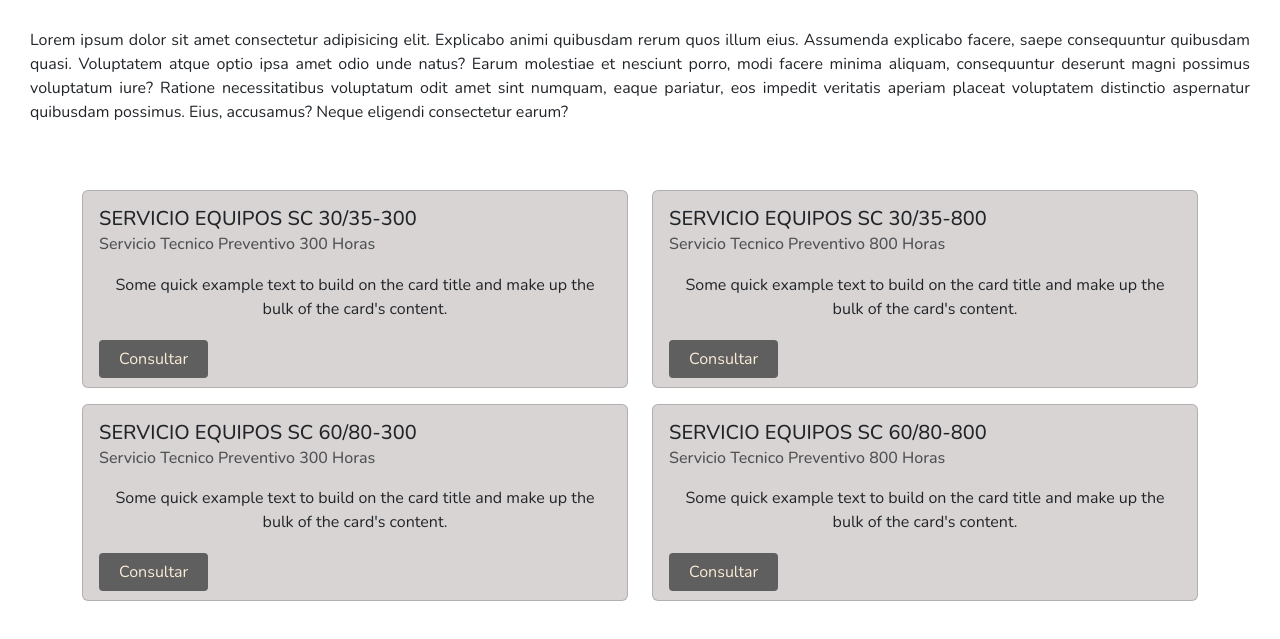
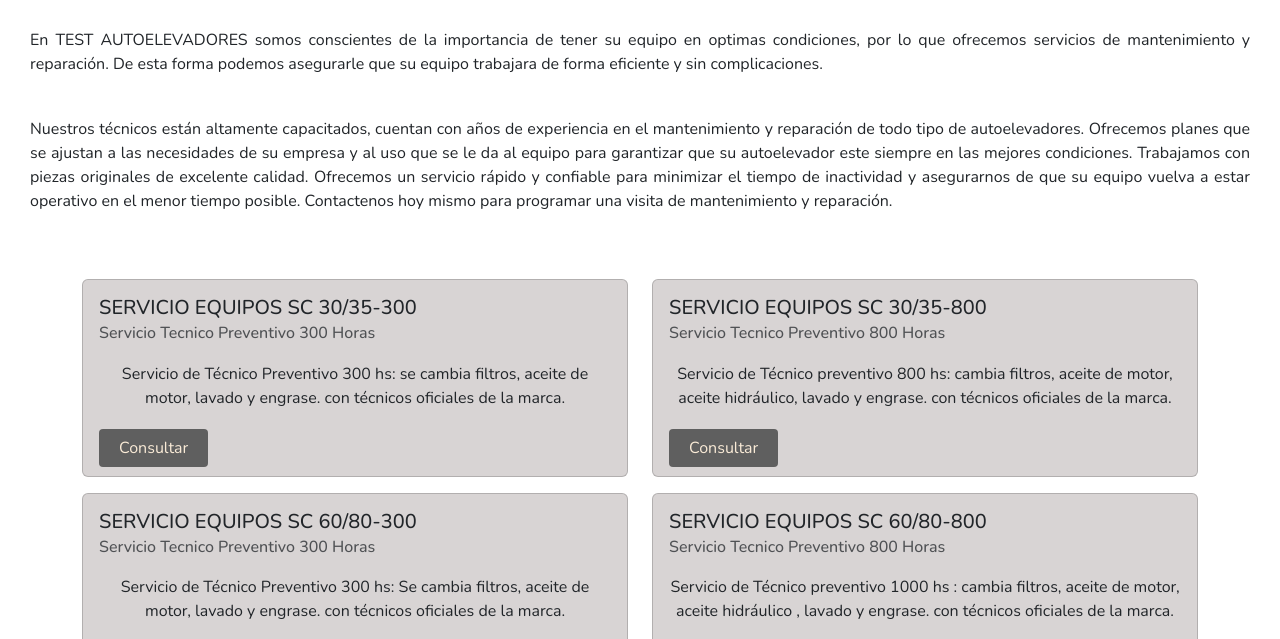
Before and after one commit to ggarcia06/PF-Garcia, a website: page pages/mantenimiento.html in a window 1280 px wide. Shown: the part 580-1219 px from the top of the page. Drawn offline with nearby package versions, Linux system fonts and the light colour scheme.

Commit message:
se reemplazo el texto lorem por el texto real

```diff
--- a/pages/mantenimiento.html
+++ b/pages/mantenimiento.html
@@ -15,8 +15,7 @@
     <meta property="og:title" content="Test Autoelevadores | Inicio">
     <meta property="og:description"
         content="Venta y alquiler de autoelevadores y maquinaria con capacidad de hasta  25 toneladas, brindamos asesoramiento y contamos con personal altamente calificado para el mantenimiento de los equipos">
-  <meta property="og:image"
-    content="../multimedia/met.png">
+    <meta property="og:image" content="../multimedia/met.png">
 
     <!-- Twitter -->
     <meta property="twitter:card" content="summary_large_image">
@@ -79,15 +78,16 @@
         <img src="../multimedia/extendida.jpg" alt="Autoelevador exhibido en bodega" class="flyer">
         <div class="mant-info">
             <h1>Mantenimiento de autoelevadores</h1>
-            <p>Lorem ipsum dolor sit amet consectetur adipisicing elit. Explicabo animi quibusdam rerum
-                quos
-                illum eius. Assumenda explicabo facere, saepe consequuntur quibusdam quasi. Voluptatem atque optio ipsa
-                amet
-                odio unde natus? Earum molestiae et nesciunt porro, modi facere minima aliquam, consequuntur deserunt
-                magni
-                possimus voluptatum iure? Ratione necessitatibus voluptatum odit amet sint numquam, eaque pariatur, eos
-                impedit veritatis aperiam placeat voluptatem distinctio aspernatur quibusdam possimus. Eius, accusamus?
-                Neque eligendi consectetur earum?</p>
+            <p>En TEST AUTOELEVADORES somos conscientes de la importancia de tener su equipo en optimas condiciones, por
+                lo que ofrecemos servicios de mantenimiento y reparación. De esta forma podemos asegurarle que su equipo
+                trabajara de forma eficiente y sin complicaciones.</p>
+            <p>Nuestros técnicos están altamente capacitados, cuentan con años de experiencia en el mantenimiento y
+                reparación de todo tipo de autoelevadores. Ofrecemos planes que se ajustan a las necesidades de su
+                empresa y al uso que se le da al equipo para garantizar que su autoelevador este siempre en las mejores
+                condiciones. Trabajamos con piezas originales de excelente calidad. Ofrecemos un servicio rápido y
+                confiable para minimizar el tiempo de inactividad y asegurarnos de que su equipo vuelva a estar
+                operativo en el menor tiempo posible. Contactenos hoy mismo para programar una visita de mantenimiento y
+                reparación.</p>
         </div>
         <section class="service-cards container ">
             <div class="row row-gap-3">
@@ -97,8 +97,7 @@
                             <h5 class="card-title">SERVICIO EQUIPOS SC 30/35-300</h5>
                             <h6 class="card-subtitle mb-2 text-body-secondary">Servicio Tecnico Preventivo 300 Horas
                             </h6>
-                            <p class="card-text">Some quick example text to build on the card title and make up the bulk
-                                of the card's content.</p>
+                            <p class="card-text">Servicio de Técnico Preventivo 300 hs: se cambia filtros, aceite de motor, lavado y engrase. con técnicos oficiales de la marca.</p>
                             <a href="#" class="card-link">Consultar</a>
                         </div>
                     </div>
@@ -110,8 +109,7 @@
                             <h5 class="card-title">SERVICIO EQUIPOS SC 30/35-800</h5>
                             <h6 class="card-subtitle mb-2 text-body-secondary">Servicio Tecnico Preventivo 800 Horas
                             </h6>
-                            <p class="card-text">Some quick example text to build on the card title and make up the bulk
-                                of the card's content.</p>
+                            <p class="card-text">Servicio de Técnico preventivo 800 hs: cambia filtros, aceite de motor, aceite hidráulico, lavado y engrase. con técnicos oficiales de la marca.</p>
                             <a href="#" class="card-link">Consultar</a>
                         </div>
                     </div>
@@ -123,8 +121,7 @@
                             <h5 class="card-title">SERVICIO EQUIPOS SC 60/80-300</h5>
                             <h6 class="card-subtitle mb-2 text-body-secondary">Servicio Tecnico Preventivo 300 Horas
                             </h6>
-                            <p class="card-text">Some quick example text to build on the card title and make up the bulk
-                                of the card's content.</p>
+                            <p class="card-text">Servicio de Técnico Preventivo 300 hs: Se cambia filtros, aceite de motor, lavado y engrase. con técnicos oficiales de la marca.</p>
                             <a href="#" class="card-link">Consultar</a>
                         </div>
                     </div>
@@ -136,8 +133,7 @@
                             <h5 class="card-title">SERVICIO EQUIPOS SC 60/80-800</h5>
                             <h6 class="card-subtitle mb-2 text-body-secondary">Servicio Tecnico Preventivo 800 Horas
                             </h6>
-                            <p class="card-text">Some quick example text to build on the card title and make up the bulk
-                                of the card's content.</p>
+                            <p class="card-text">Servicio de Técnico preventivo 1000 hs : cambia filtros, aceite de motor, aceite hidráulico , lavado y engrase. con técnicos oficiales de la marca.</p>
                             <a href="#" class="card-link">Consultar</a>
                         </div>
                     </div>
--- a/scss/layout/_mediaqueries.scss
+++ b/scss/layout/_mediaqueries.scss
@@ -224,6 +224,9 @@
 
         .product-tittle {
             font-size: 20px;
+            p{
+                text-align: center;
+            }
         }
 
         .cards-product {
--- a/scss/layout/_productos.scss
+++ b/scss/layout/_productos.scss
@@ -2,7 +2,7 @@
 .product-tittle{
     padding: 30px;
     p{
-        padding-top: 20px;
+        padding: 20px;
         text-align: justify;
     }
 }
```
Also changed, not shown: pages/productos.html (+7 -7 lines), css/style.css, 1 other file. Lines whose indentation alone changed are shown as unchanged.
